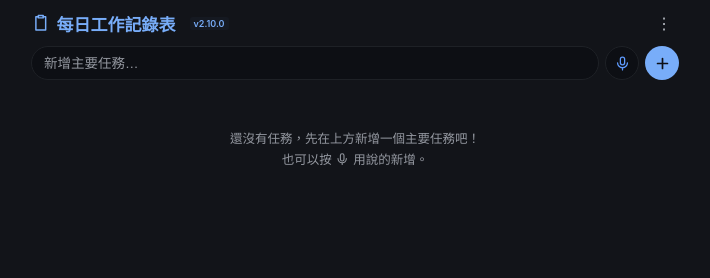
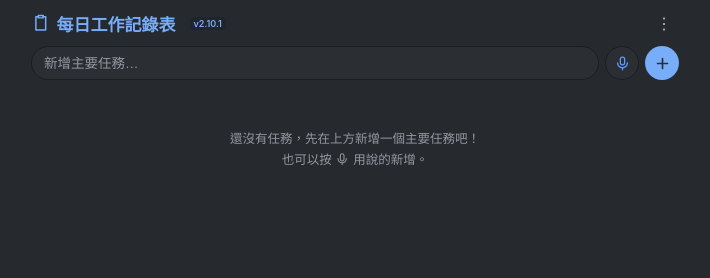
Before and after one commit to chahan1/tasks.github.io, a plain HTML site: page index.html in a window 1280 px wide. Shown: the whole page, without its empty margins (285-995 px from the left). Drawn offline with Linux system fonts and the dark colour scheme.

Commit message:
v2.10.1：選單新增外觀切換（跟隨手機／淺色／深色）；深色模式層次與選中狀態更清楚
- 深色配色保留淺色的層次，選中的按鈕加藍色外框
- 外觀設定記在 wl_theme，開啟時先套用避免閃爍

Co-Authored-By: Claude Opus 5.5 <noreply@anthropic.com>
Claude-Session: https://claude.ai/code/session_01Fj9HtcMJfi9E7vnoFcgtEG

```diff
--- a/index.html
+++ b/index.html
@@ -12,7 +12,8 @@
     <link rel="icon" type="image/png" sizes="48x48" href="icons/favicon-48.png">
     <link rel="icon" type="image/png" sizes="192x192" href="icons/icon-192.png">
     <link rel="apple-touch-icon" href="icons/apple-touch-icon.png">
-    <title>每日工作記錄表 v2.10.0</title>
+    <title>每日工作記錄表 v2.10.1</title>
+    <script>try{var t=localStorage.getItem("wl_theme");if(t==="light"||t==="dark")document.documentElement.setAttribute("data-theme",t)}catch(e){}</script>
     <script src="sortable.min.js"></script><!-- SortableJS 1.15.6（MIT），放在本機，離線也能拖曳 -->
     <style>
         /* Hallmark v2.0.0 (condensed) | shape: app screen | screen: daily task list with progress and the report | signature: the day's task card with its progress tag | tokens: generated from the existing palette, neutrals tinted to the work-log blue, with a dark scheme | type: system sans, one family */
@@ -20,7 +21,7 @@
         /* Hallmark · waive 24b · paddings of 2, 6, 10 and 14px in the task rows and progress tags · the owner logs many short work items a day and keeps this compact task list rhythm */
         :root {
             color-scheme: light dark;
-            --font: -apple-system, BlinkMacSystemFont, 'Segoe UI', Roboto, 'Noto Sans TC', Helvetica, Arial, sans-serif;
+            --font: -apple-system, BlinkMacSystemFont, 'Segoe UI', Roboto, 'Noto Sans TC', Helvetica, Arial, sans-serif; --on-ring: transparent;
             --c-f5f7f8: #f5f7f9;
             --c-5f6368: #606367;
             --c-e8eaed: #e7eaef;
@@ -65,55 +66,107 @@
             --c-2b2f33: #2c2f33;
             --c-f9ab00: #f9ab00;
             --c-137333: #137333;
+            --c-107c41: #107c41;
             --blue: var(--c-1a73e8); --blue-light: var(--c-e8f0fe); --blue-line: var(--c-d2e3fc); --sub: var(--c-3c4043); --line: var(--c-eef0f2); --muted: var(--c-8a9096); --text: var(--c-2b2f33);
             --star: var(--c-f9ab00); --ok: var(--c-137333); --bad: var(--c-d93025); --warn: var(--c-b06000); --ai: var(--c-1a73e8);
         }
-        @media (prefers-color-scheme: dark) {
-            :root {
-            --c-f5f7f8: #121419;
+        :root[data-theme="light"] { color-scheme: light; }
+        :root[data-theme="dark"] {
+            color-scheme: dark; --on-ring: var(--c-1a73e8);
+            --c-f5f7f8: #26292e;
             --c-5f6368: #babec6;
-            --c-e8eaed: #1a1c21;
-            --c-ffffff: #0d0f14;
+            --c-e8eaed: #1f2126;
+            --c-ffffff: #2b2e33;
             --c-000000-14: rgba(0,0,0,0.22);
             --c-3c4043: #c6cbd3;
             --c-9aa0a6: #9498a0;
-            --c-e0e3e6: #1e2126;
+            --c-e0e3e6: #1b1d22;
             --c-a8adb2: #9498a0;
             --c-1a73e8-12: rgba(120,173,249,0.12);
-            --c-dadce0: #23252a;
+            --c-dadce0: #171a1e;
             --c-4285f4: #5f9bff;
             --c-d93025: #ff7e6d;
             --c-000000-5: rgba(0,0,0,0.08);
             --c-b0b5ba: #9498a0;
-            --c-d5d9dd: #25282c;
-            --c-f1f3f4: #14171b;
+            --c-d5d9dd: #15181c;
+            --c-f1f3f4: #24272b;
             --c-188038: #71cf83;
-            --c-e6f4ea: #131b15;
+            --c-e6f4ea: #1f2721;
             --c-e06055: #eb6c60;
-            --c-fff8e1: #171306;
-            --c-fde7a9: #241c05;
+            --c-fff8e1: #2e291b;
+            --c-fde7a9: #282007;
             --c-7a5b00: #debc72;
             --c-202124-92: rgba(207,212,220,0.92);
             --c-000000-45: rgba(0,0,0,0.6);
             --c-000000-15: rgba(0,0,0,0.24);
             --c-80868b: #9ca1a8;
-            --c-dddddd: #222529;
+            --c-dddddd: #181a1f;
             --c-d93025-45: rgba(255,126,109,0.45);
             --c-d93025-0: rgba(255,126,109,0.0);
-            --c-f7f9fb: #111318;
+            --c-f7f9fb: #272a2f;
             --c-0b57d0: #9bc0fe;
-            --c-eef0f2: #16191d;
+            --c-eef0f2: #22252a;
             --c-b06000: #ea954c;
             --c-323639: #c9cdd5;
             --c-000000-25: rgba(0,0,0,0.4);
             --c-8ab4f8: #7099db;
             --c-1a73e8: #78adf9;
-            --c-e8f0fe: #151921;
-            --c-d2e3fc: #182231;
+            --c-e8f0fe: #20252d;
+            --c-d2e3fc: #131d2b;
             --c-8a9096: #9498a0;
             --c-2b2f33: #cbcfd7;
             --c-f9ab00: #c78b1c;
             --c-137333: #82d892;
+            --c-107c41: #74d191;
+        }
+        @media (prefers-color-scheme: dark) {
+            :root:not([data-theme="light"]) {
+                color-scheme: dark; --on-ring: var(--c-1a73e8);
+            --c-f5f7f8: #26292e;
+            --c-5f6368: #babec6;
+            --c-e8eaed: #1f2126;
+            --c-ffffff: #2b2e33;
+            --c-000000-14: rgba(0,0,0,0.22);
+            --c-3c4043: #c6cbd3;
+            --c-9aa0a6: #9498a0;
+            --c-e0e3e6: #1b1d22;
+            --c-a8adb2: #9498a0;
+            --c-1a73e8-12: rgba(120,173,249,0.12);
+            --c-dadce0: #171a1e;
+            --c-4285f4: #5f9bff;
+            --c-d93025: #ff7e6d;
+            --c-000000-5: rgba(0,0,0,0.08);
+            --c-b0b5ba: #9498a0;
+            --c-d5d9dd: #15181c;
+            --c-f1f3f4: #24272b;
+            --c-188038: #71cf83;
+            --c-e6f4ea: #1f2721;
+            --c-e06055: #eb6c60;
+            --c-fff8e1: #2e291b;
+            --c-fde7a9: #282007;
+            --c-7a5b00: #debc72;
+            --c-202124-92: rgba(207,212,220,0.92);
+            --c-000000-45: rgba(0,0,0,0.6);
+            --c-000000-15: rgba(0,0,0,0.24);
+            --c-80868b: #9ca1a8;
+            --c-dddddd: #181a1f;
+            --c-d93025-45: rgba(255,126,109,0.45);
+            --c-d93025-0: rgba(255,126,109,0.0);
+            --c-f7f9fb: #272a2f;
+            --c-0b57d0: #9bc0fe;
+            --c-eef0f2: #22252a;
+            --c-b06000: #ea954c;
+            --c-323639: #c9cdd5;
+            --c-000000-25: rgba(0,0,0,0.4);
+            --c-8ab4f8: #7099db;
+            --c-1a73e8: #78adf9;
+            --c-e8f0fe: #20252d;
+            --c-d2e3fc: #131d2b;
+            --c-8a9096: #9498a0;
+            --c-2b2f33: #cbcfd7;
+            --c-f9ab00: #c78b1c;
+            --c-137333: #82d892;
+            --c-107c41: #74d191;
             }
         }
 
@@ -327,6 +380,10 @@
         .header-container .version-tag { margin-right: auto; margin-left: 6px; }
         .rp-hero-num { font-variant-numeric: tabular-nums; }
         .today-stat:not(:empty) { margin-left: 8px; font-weight: 400; }
+        .theme-seg { display: flex; gap: 4px; margin: 2px 12px 8px; padding: 3px; border-radius: 10px; background: var(--line); }
+        .theme-seg button { flex: 1; border: none; background: transparent; padding: 6px 2px; border-radius: 8px; font-size: 12px; color: var(--sub); cursor: pointer; }
+        .theme-seg button.on { background: var(--c-ffffff); color: var(--blue); font-weight: 600; box-shadow: 0 1px 2px var(--c-000000-14), inset 0 0 0 1.5px var(--on-ring); }
+        .seg button.on { box-shadow: 0 1px 2px var(--c-000000-14), inset 0 0 0 1.5px var(--on-ring); }
         h1, h2, h3, .cz-title { text-wrap: balance; overflow-wrap: break-word; min-width: 0; }
         :where(button, a, [onclick], input, select, textarea, summary):focus-visible { outline: 2px solid var(--blue); outline-offset: 2px; transition: none; }
         input[type="text"]:focus, .search-box input:focus { outline: 2px solid var(--blue); outline-offset: 0; }
@@ -341,7 +398,7 @@
 
     <div class="sticky-top-bar">
         <div class="header-container">
-            <h2><svg class="hi " viewBox="0 0 24 24" aria-hidden="true"><use href="#hi-clipboard"/></svg> 每日工作記錄表<span class="today-stat" id="todayStat"></span></h2><span class="version-tag">v2.10.0</span>
+            <h2><svg class="hi " viewBox="0 0 24 24" aria-hidden="true"><use href="#hi-clipboard"/></svg> 每日工作記錄表<span class="today-stat" id="todayStat"></span></h2><span class="version-tag">v2.10.1</span>
             <div class="menu-wrapper">
                 <button class="three-dots-btn" onclick="toggleDropdown(event)" title="更多">⋮</button>
                 <div class="dropdown-menu" id="dropdownMenu">
@@ -352,6 +409,13 @@
                     <div class="dropdown-item" id="itemTime" onclick="toggleTime()"><svg class="hi " viewBox="0 0 24 24" aria-hidden="true"><use href="#hi-clock"/></svg> <span>顯示時間</span></div>
                     <div class="dropdown-item" onclick="setAllCollapsed(true)"><svg class="hi " viewBox="0 0 24 24" aria-hidden="true"><use href="#hi-collapse"/></svg> <span>全部收合</span></div>
                     <div class="dropdown-item" onclick="setAllCollapsed(false)"><svg class="hi " viewBox="0 0 24 24" aria-hidden="true"><use href="#hi-expand"/></svg> <span>全部展開</span></div>
+                    <div class="dropdown-divider"></div>
+                    <div class="dropdown-label">外觀</div>
+                    <div class="theme-seg" id="themeSeg">
+                        <button data-v="auto" onclick="setTheme('auto')">跟隨手機</button>
+                        <button data-v="light" onclick="setTheme('light')">淺色</button>
+                        <button data-v="dark" onclick="setTheme('dark')">深色</button>
+                    </div>
                     <div class="dropdown-divider"></div>
                     <div class="dropdown-label">備份</div>
                     <div class="dropdown-item" onclick="shareBackupToDrive()"><svg class="hi " viewBox="0 0 24 24" aria-hidden="true"><use href="#hi-cloud"/></svg> <span>備份到 Google Drive</span></div>
@@ -596,7 +660,15 @@
         }
 
         // ---- 三點選單 ----
-        function toggleDropdown(e) { e.stopPropagation(); document.getElementById('dropdownMenu').classList.toggle('show'); }
+        // ---- 外觀：跟隨手機／淺色／深色（記在 wl_theme）----
+        function currentTheme() { try { return localStorage.getItem('wl_theme') || 'auto'; } catch (e) { return 'auto'; } }
+        function renderThemeSeg() { const cur = currentTheme(); document.querySelectorAll('#themeSeg button').forEach(b => b.classList.toggle('on', b.dataset.v === cur)); }
+        function setTheme(t) {
+            try { t === 'auto' ? localStorage.removeItem('wl_theme') : localStorage.setItem('wl_theme', t); } catch (e) {}
+            if (t === 'auto') document.documentElement.removeAttribute('data-theme'); else document.documentElement.setAttribute('data-theme', t);
+            renderThemeSeg();
+        }
+        function toggleDropdown(e) { renderThemeSeg(); e.stopPropagation(); document.getElementById('dropdownMenu').classList.toggle('show'); }
         window.addEventListener('click', () => { const m = document.getElementById('dropdownMenu'); if (m.classList.contains('show')) m.classList.remove('show'); });
 
         function formatTime(ts) {
--- a/sw.js
+++ b/sw.js
@@ -1,6 +1,6 @@
 // 每日工作記錄表 - Service Worker
 // 更新程式後，請把版本號 +1，手機才會載入新版
-const CACHE = 'worklog-v2.10.0';
+const CACHE = 'worklog-v2.10.1';
 const CORE = [
   './',
   './index.html',
```
Also changed, not shown: 1 other file.
